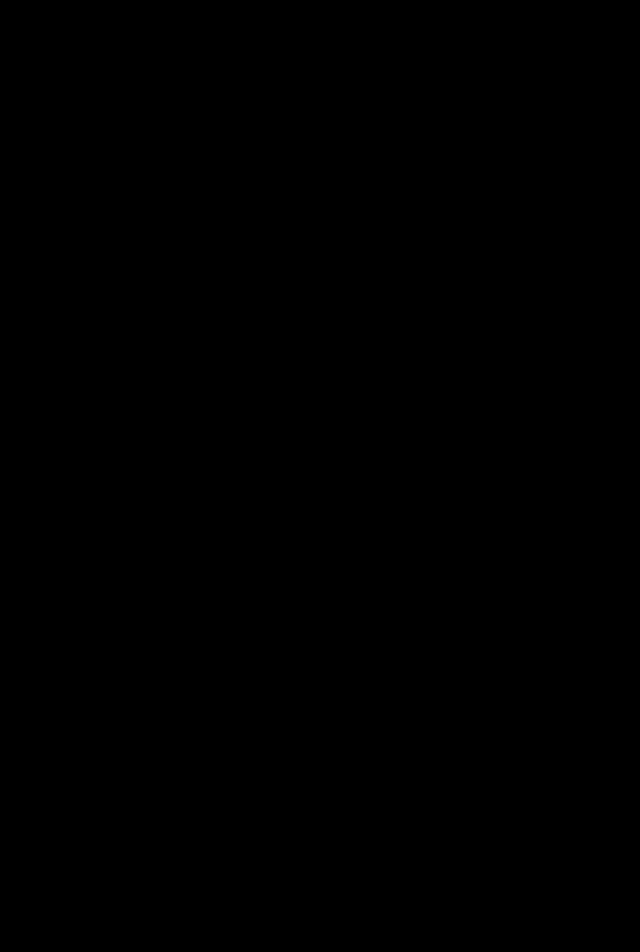
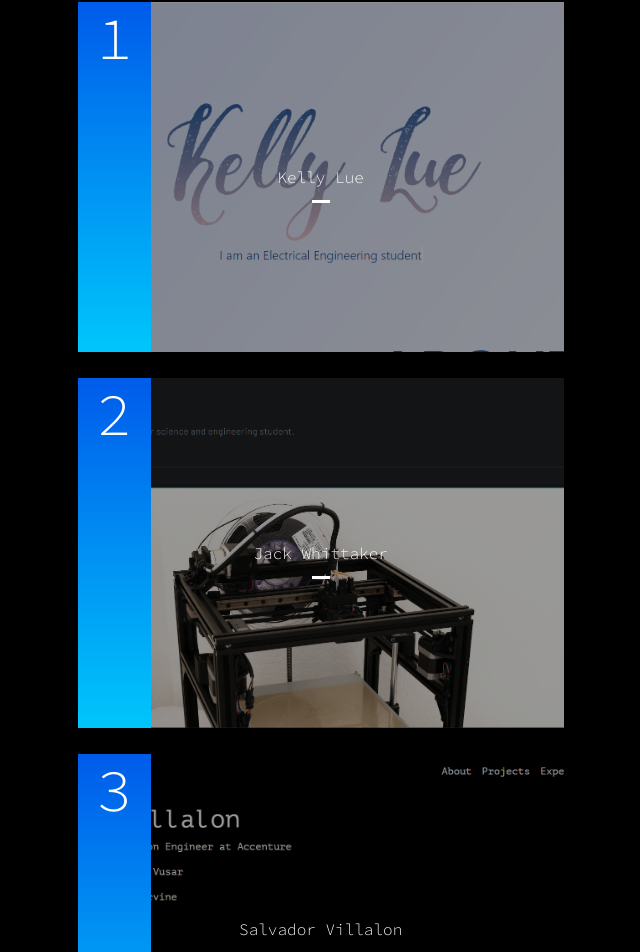
Before and after one commit to sBondoc/ieee-uci.github.io, a React (Create React App) app: page / in a window 1280 px wide. Shown: the part 1712-2664 px from the top of the page, without its empty margins (319-959 px from the left). Before the commit the page ends 1010 px from the top, so only its background shows below. Built offline with nearby package versions, Linux system fonts and the light colour scheme.

Commit message:
Website competition stuff

```diff
--- a/src/Pages/Home.tsx
+++ b/src/Pages/Home.tsx
@@ -1,16 +1,191 @@
 import React from 'react';
+import { makeStyles } from '@material-ui/core/styles';
 import Header from '../Components/Header';
 import mainImage from '../images/robot_hand.jpg';
-import {Typography, Box} from '@material-ui/core';
+import textBrace from '../images/textBrace.png';
+import kellyWeb from '../images/ws_kelly.png';
+import jackWeb from '../images/ws_jack.png';
+import salWeb from '../images/ws_salvador.png';
+import ButtonBase from '@material-ui/core/ButtonBase';
+import {Typography, Box, Grid} from '@material-ui/core';
+
+const introText = `IEEE at UC Irvine is a student organization
+dedicated to providing students opportunities to gain hands-on
+experience with projects in preparation for the real-world.
+Through our organization, student will be able to explore the
+field of engineering and hone new skills that are fundamental to
+developing state-of-the-art technology.  Our organization is
+dedicated to making students be the succesful engineer they envision
+themselves to be so that they can advance technology for humanity in
+their own passion.`;
+
+const images = [
+  {
+    url: kellyWeb,
+    title: 'Kelly Lue',
+    width: '55%',
+    place: "1"
+  },
+  {
+    url: jackWeb,
+    title: 'Jack Whittaker',
+    width: '55%',
+    place: "2"
+  },
+  {
+    url: salWeb,
+    title: 'Salvador Villalon',
+    width: '55%',
+    place: "3"
+  },
+
+];
+
+const useStyles = makeStyles((theme) => ({
+  root: {
+    flexWrap: 'wrap',
+    minWidth: 300,
+    width: '100%',
+  },
+  cardRibbon: {
+    position: 'absolute',
+    background: 'linear-gradient(to top, #00c6fb, #005bea)',
+    width: "15%",
+    height: "100%",
+    left: 0,
+  },
+  image: {
+    position: 'relative',
+    width: "100%",
+    height: 350,
+    [theme.breakpoints.down('xs')]: {
+      width: '100% !important', // Overrides inline-style
+    },
+    '&:hover, &$focusVisible': {
+      zIndex: 1,
+      '& $imageBackdrop': {
+        opacity: 0.15,
+      },
+      '& $imageMarked': {
+        opacity: 0,
+      },
+      '& $imageTitle': {
+        border: '4px solid currentColor',
+      },
+    },
+  },
+  focusVisible: {},
+  // imageButton: {
+  //   position: 'absolute',
+  //   left: 0,
+  //   right: 0,
+  //   top: 0,
+  //   bottom: 0,
+  //   display: 'flex',
+  //   alignItems: 'center',
+  //   justifyContent: 'center',
+  //   color: theme.palette.common.white,
+  // },
+  imageSrc: {
+    position: 'absolute',
+    left: 0,
+    right: 0,
+    top: 0,
+    bottom: 0,
+    backgroundSize: 'cover',
+    backgroundPosition: 'center 40%',
+  },
+  imageBackdrop: {
+    position: 'absolute',
+    left: 0,
+    right: 0,
+    top: 0,
+    bottom: 0,
+    backgroundColor: theme.palette.common.black,
+    opacity: 0.4,
+    transition: theme.transitions.create('opacity'),
+  },
+  imageTitle: {
+    position: 'relative',
+    padding: `${theme.spacing(2)}px ${theme.spacing(4)}px ${theme.spacing(1) + 6}px`,
+  },
+  imageMarked: {
+    height: 3,
+    width: 18,
+    backgroundColor: theme.palette.common.white,
+    position: 'absolute',
+    bottom: -2,
+    left: 'calc(50% - 9px)',
+    transition: theme.transitions.create('opacity'),
+  },
+}));
 
 export default function Home() {
+  const classes = useStyles();
+
   return(
     <div>
       <Header/>
-      <img src={mainImage} className="App-logo" alt="logo" />
-      <Box marginTop={-55}>
+      <img src={mainImage} className="mainBodyImage" alt="logo" />
+      <Box marginTop={-55} paddingBottom={55}>
         <Typography variant="h4" style={{textAlign: "center"}}>ADVANCING TECHNOLOGY FOR HUMANITY</Typography>
+      </Box>s
+      <Box marginLeft="85%" width="15%">
+        <img src={textBrace} width="100%" alt="Brace"/>
       </Box>
+        <Box marginLeft="20%" marginRight="20%" marginBottom="-2.5%">
+          <Typography style={{textAlign: "center"}}>{introText}</Typography>
+        </Box>
+      <img src={textBrace} width="80%" alt="Brace"/>
+      <Box paddingTop="20%" paddingBottom="10%">
+        <Typography variant="h5" style={{textAlign: "center"}}>Spring 2020 Website Competition Winners</Typography>
+      </Box>
+
+
+      <Grid
+        container
+        direction="column"
+        justify="center"
+        alignItems="center"
+      >
+      <div className={classes.root}>
+      {images.map((image) => (
+        <Box marginLeft="31%" marginBottom="2%">
+        <ButtonBase
+          focusRipple
+          key={image.title}
+          className={classes.image}
+          focusVisibleClassName={classes.focusVisible}
+          style={{
+            width: image.width,
+          }}
+        >
+          <span
+            className={classes.imageSrc}
+            style={{
+              backgroundImage: `url(${image.url})`,
+            }}
+          />
+          <span className={classes.imageBackdrop} />
+          <span >
+            <Typography
+              component="span"
+              variant="subtitle1"
+              color="inherit"
+              className={classes.imageTitle}
+            >
+              {image.title}
+              <span className={classes.imageMarked} />
+            </Typography>
+          </span>
+          <Box className={classes.cardRibbon}><Typography variant="h2">{image.place}</Typography></Box>
+
+        </ButtonBase>
+
+        </Box>
+      ))}
+        </div>
+      </Grid>
     </div>
   );
 }
```
